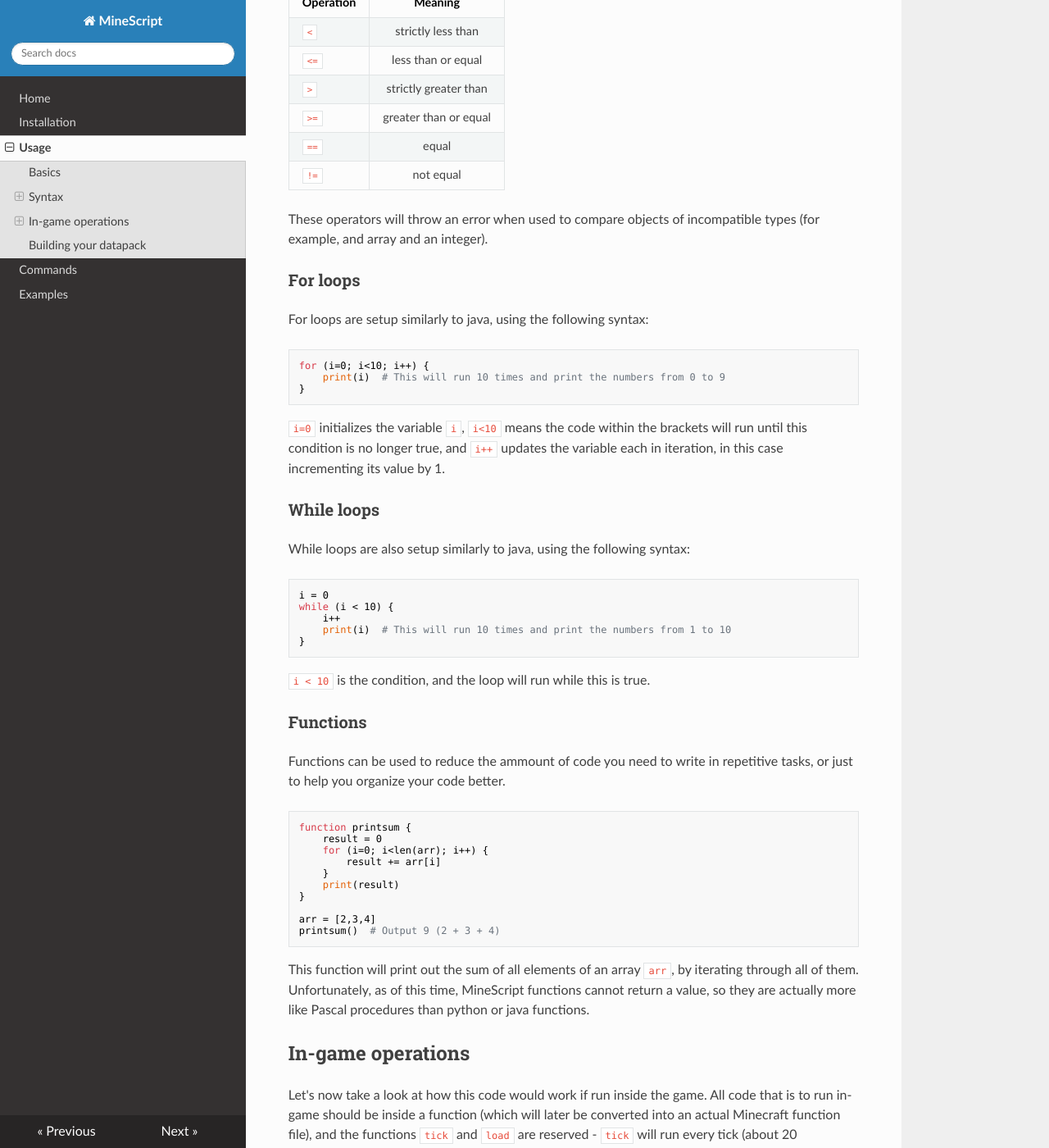
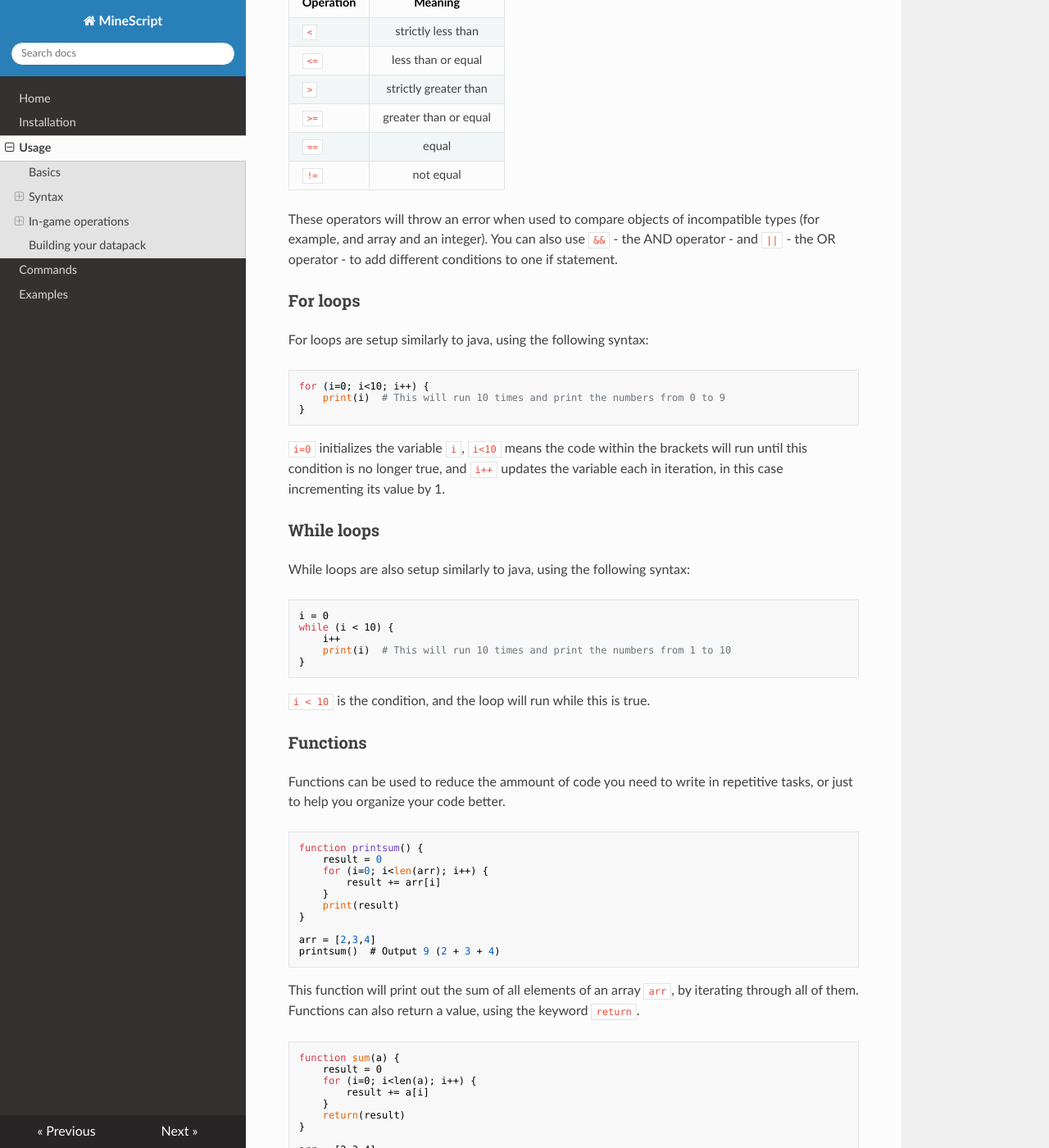
Before and after one commit to ArmindoFlores/MineScript, an MkDocs documentation site: the page built from docs/use.md, in a window 1280 px wide and 1400 px high, scrolled down 1668 px. Shown: the whole window at 82% size. Built offline with MkDocs 1.6.1, drawn with Linux system fonts in a browser that asks for light colours; nearby versions of some CDN libraries; some of the changed text lies outside the part shown.

Commit message:
Updated docs

````diff
--- a/docs/use.md
+++ b/docs/use.md
@@ -78,6 +78,8 @@ There are 6 different comparison operators:
 | `!=`		| not equal |
 
 These operators will throw an error when used to compare objects of incompatible types (for example, and array and an integer).
+You can also use `&&` - the AND operator - and `||` - the OR operator - to add different conditions to one if statement.
+
 
 ### For loops
 
@@ -111,7 +113,7 @@ while (i < 10) {
 Functions can be used to reduce the ammount of code you need to write in repetitive tasks, or just to help you organize your code better.
 
 ```
-function printsum {
+function printsum() {
 	result = 0
 	for (i=0; i<len(arr); i++) {
 		result += arr[i]
@@ -123,8 +125,21 @@ arr = [2,3,4]
 printsum()  # Output 9 (2 + 3 + 4)
 ```
 
-This function will print out the sum of all elements of an array `arr`, by iterating through all of them. Unfortunately, as of this time, MineScript
-functions cannot return a value, so they are actually more like Pascal procedures than python or java functions.
+This function will print out the sum of all elements of an array `arr`, by iterating through all of them. Functions can also
+return a value, using the keyword `return`.
+
+```
+function sum(a) {
+	result = 0
+	for (i=0; i<len(a); i++) {
+		result += a[i]
+	}
+	return(result)
+}
+
+arr = [2,3,4]
+print(sum(arr))  # Output 9 (2 + 3 + 4)
+```
 
 ## In-game operations
 
@@ -135,7 +150,7 @@ and the functions `tick` and `load` are reserved - `tick` will run every tick (a
 ### Basic arithmetic
 
 ```
-$function load {
+$function load() {
 	$x = 2
 	$y = 3 * $x
 	$z = 1 / (2 + $y)
@@ -149,7 +164,7 @@ because Minecraft `scoreboard` objectives do not support floating-point numbers.
 ### If / Else statements
 
 ```
-$function load {
+$function load() {
 	$x = 3
 	$if($x == 3) {
 		$print("1 + 2 = 3")
@@ -162,7 +177,7 @@ $function load {
 If and else statements function as explained before, with the only difference being you can use in-game variables inside the parentheses:
 
 ```
-$function load {
+$function load() {
 	$x = 2
 	$if ($x > 1) {
 		$print($x, " is greater then 1")
@@ -175,7 +190,7 @@ $function load {
 The syntax for these loops is exactly the same as explained previously:
 
 ```
-$function load {
+$function load() {
 	$for ($i=0; $i<10; $i++) {
 		$print($i)
 	}
@@ -185,7 +200,7 @@ $function load {
 But there is an additional for loop called `forentity` that iterates through all entities of a certain type:
 
 ```
-$function load {
+$function load() {
 	$forentity ("@e[type=minecraft:zombie]"; zombie) {
 		$tp(zombie, "~ ~10 ~") # Teleports all zombies 10 blocks up
 	}
@@ -201,7 +216,7 @@ to store the selector to the specific entity being targeted in each iteration.
 The syntax for these loops is also the same as explained previously:
 
 ```
-$function load {
+$function load() {
 	$i = 10
     $while($i > 0) {
 		$i--
@@ -217,14 +232,14 @@ This will print out the numbers from 9 to 0.
 Functions are turned into Minecraft function files, and can be used later in your code, or called from within minecraft using `/function yourpack:yourfunction`
 
 ```
-$function reset {
+$function reset() {
 	$a = 0
 	$b = 0
 	$c = 0
 	$print("Reset")
 }
 
-$function load {
+$function load() {
 	$reset()
 }
 ```
@@ -238,6 +253,6 @@ You can still run any Minecraft command normally by using `$mc("your command her
 
 ## Building your datapack
 
-After you've finished writing all your code, you can build your datapack using the command `minescript yourpack.ms`.
-MineScript will create your datapack `.zip` folder inside `/dist/projectname.zip`, provided you have an `.info` file. If
-there is no `.info` file present in the same directory with the same name as your `.ms` file, it will create a datapack named "datapack".
+After you've finished writing all your code, you can build your datapack using the command `minescript --file yourpack.ms`.
+MineScript will create your datapack `.zip` folder inside `/dist/datapack.zip`. If you want to change the name of the datapack
+or some if its attributes, use `minescript --help` to get a list of all possible flags you can use.
````
Also changed, not shown: docs/cmds.md (+1 -0 lines), docs/examples.md (+21 -5 lines), docs/install.md (+2 -2 lines).
